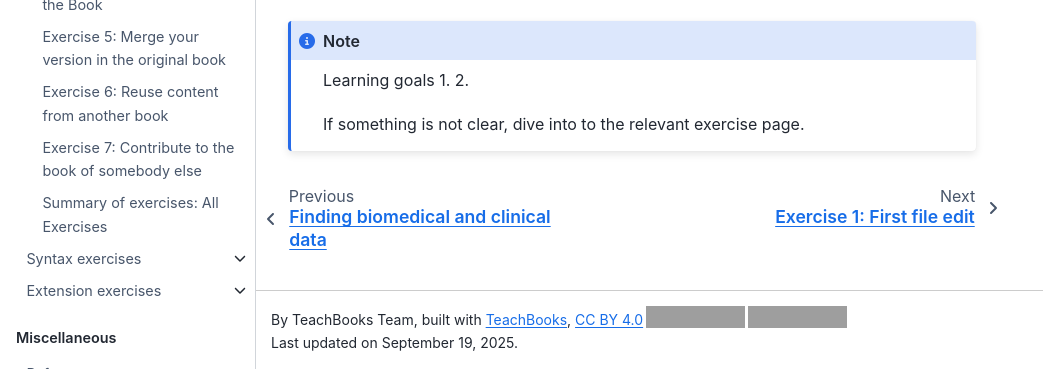
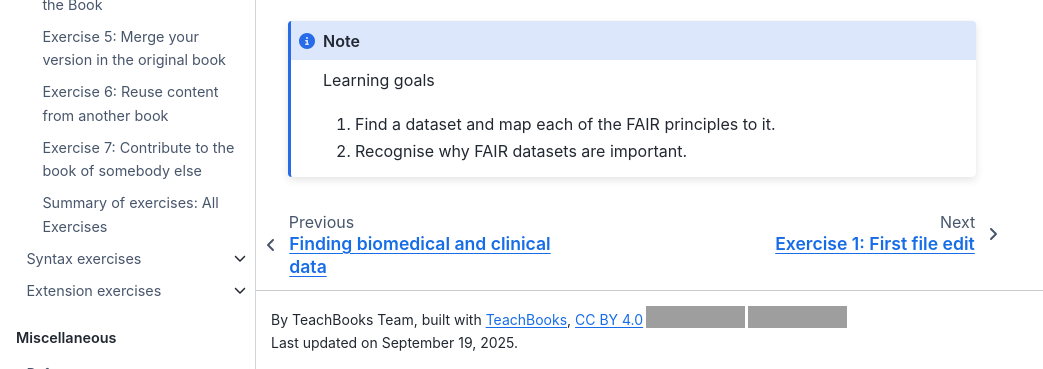
Before and after one commit to PaulaRS/findinding_data, a Jupyter Book: the page built from book/exercises.md, in a window 1280 px wide and 1004 px high, cut to the strip 635-1004 px from the top of the window. Shown: the whole strip, without its empty margins (0-1043 px from the left). Built offline with Jupyter Book 1.0.4 settings and Sphinx 7.4.7 and the Sphinx Book theme 1.1.4, drawn with Linux system fonts in a browser that asks for light colours; comment, search, counter and statistics services are not loaded; grey boxes are pictures that could not be loaded.

Commit message:
Update exercises.md

````diff
--- a/book/exercises.md
+++ b/book/exercises.md
@@ -10,9 +10,9 @@ He is looking for an open and well-documented X-ray dataset that he can reuse to
 
 ```{note}
 Learning goals
-1.
-2.
 
+1. Find a dataset and map each of the FAIR principles to it.
 
-If something is not clear, dive into to the relevant exercise page.
+2. Recognise why FAIR datasets are important.
+
 ```
````
